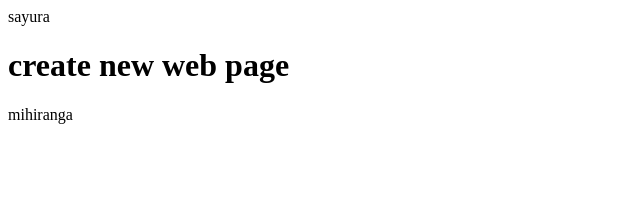
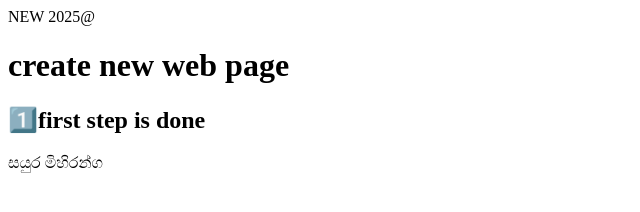
Before and after one commit to Sayurami/My-web, a plain HTML site: page gojo.html in a window 1280 px wide. Shown: the whole page, without its empty margins (0-640 px from the left). Drawn offline with Linux system fonts and the light colour scheme.

Commit message:
Update gojo.html

```diff
--- a/gojo.html
+++ b/gojo.html
@@ -1,6 +1,7 @@
 <html>
-<head>sayura</head>
+<head>NEW 2025@</head>
 <h1>create new web page</h1>
+<h2>1️⃣first step is done</h2>
 
-<body>mihiranga</body>
+<body>සයුර මිහිරන්ග</body>
 </html>
```
